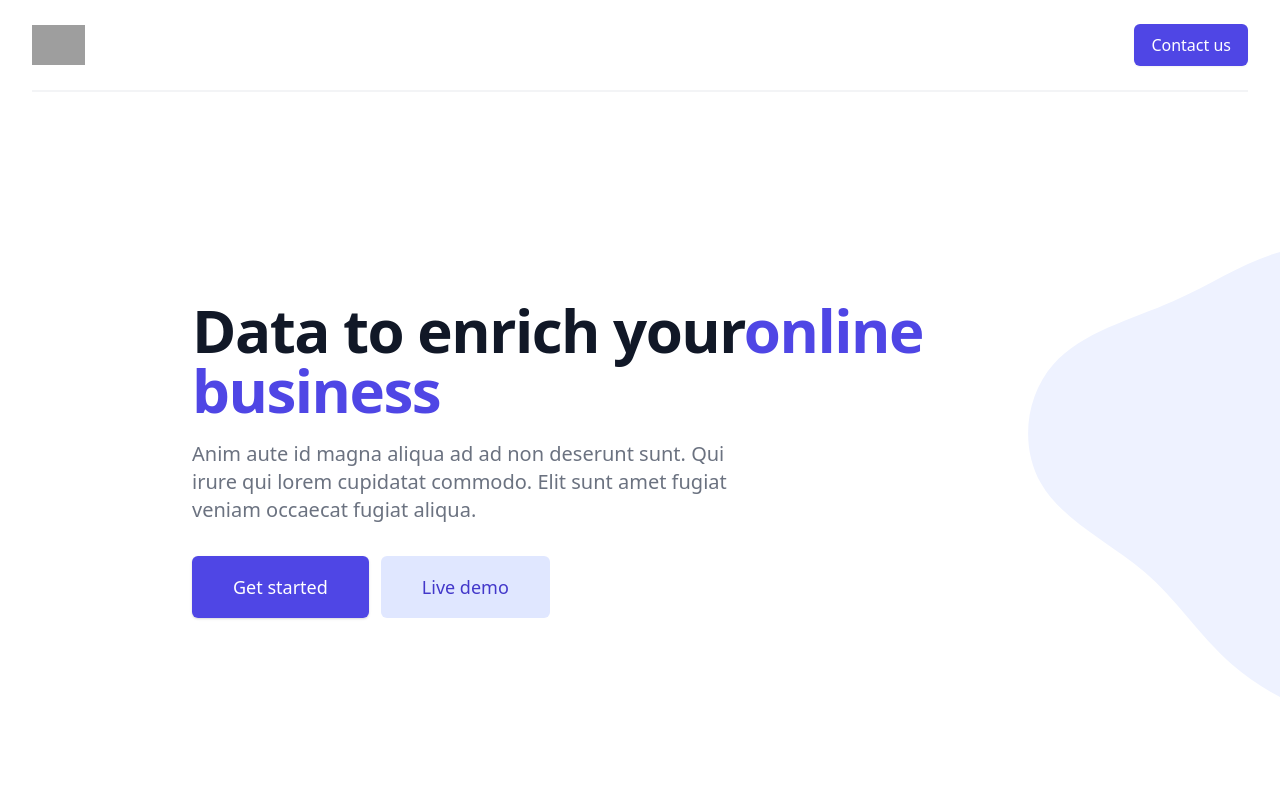
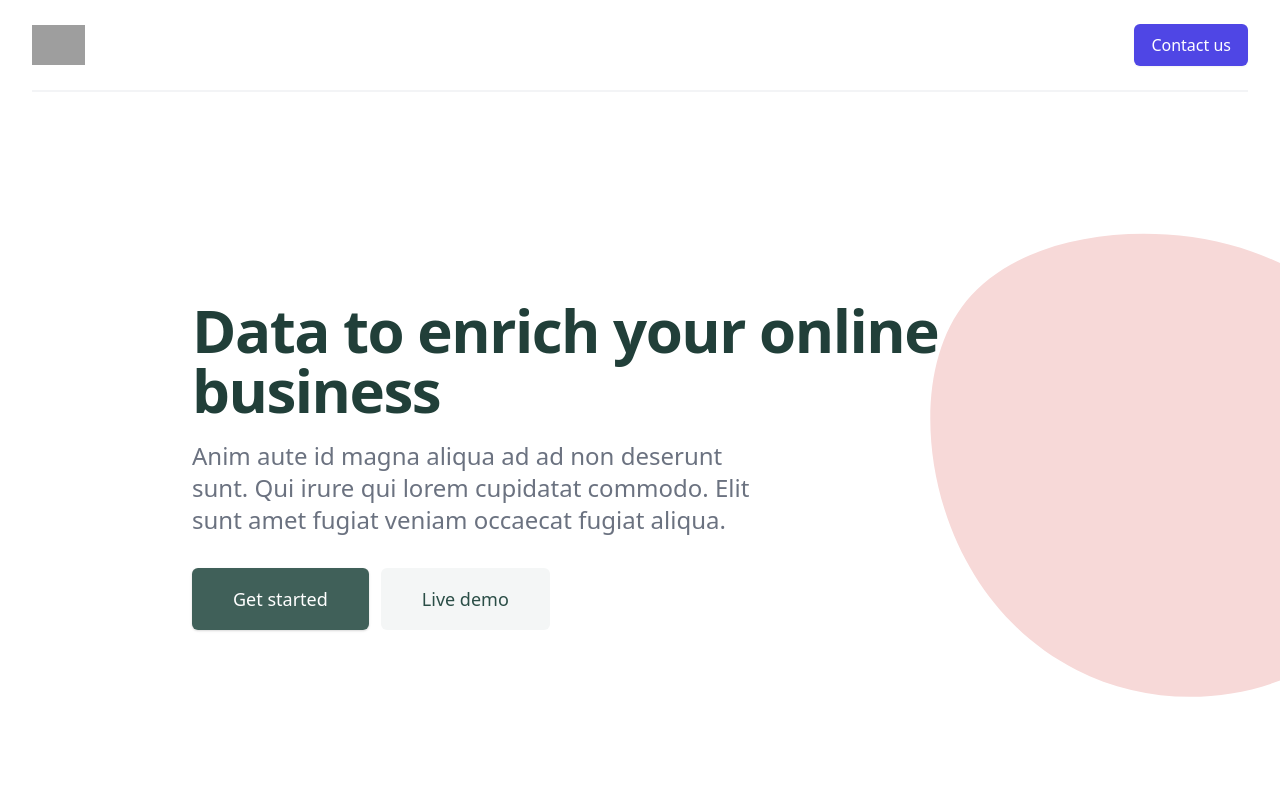
Before and after one commit to FemDev-Consulting/femdevconsulting.ca, a Vue app: page / in a window 1280 px wide. Shown: the top 800 px of the page. Built offline with nearby package versions, Linux system fonts and the light colour scheme; grey boxes are pictures that could not be loaded.

Commit message:
Adjust styles

```diff
--- a/src/components/HomeHero.vue
+++ b/src/components/HomeHero.vue
@@ -1,23 +1,22 @@
 <template>
-  <div class="relative z-10 overflow-hidden">
+  <div class="relative overflow-hidden z-20">
     <div class="container">
       <div class="w-full lg:w-2/3 py-40 md:py-52 md:ml-10 xl:ml-40 bg-gray-200s ">
         <div class="sm:text-center lg:text-left">
-          <h1 class="text-4xl tracking-tight font-extrabold text-gray-900 sm:text-5xl md:text-6xl">
-            <span class="block xl:inline">Data to enrich your</span>
-            <span class="block text-indigo-600 xl:inline">online business</span>
+          <h1 class="text-4xl tracking-tight font-extrabold text-brand-green-800 sm:text-5xl md:text-6xl">
+            Data to enrich your online business
           </h1>
-          <p class="mt-3 text-base text-gray-500 sm:mt-5 sm:text-lg sm:max-w-xl sm:mx-auto md:mt-5 md:text-xl lg:mx-0">
+          <p class="mt-3 leading-loose text-base text-gray-500 sm:mt-5 sm:text-lg sm:max-w-xl sm:mx-auto md:mt-5 md:text-2xl lg:mx-0">
             Anim aute id magna aliqua ad ad non deserunt sunt. Qui irure qui lorem cupidatat commodo. Elit sunt amet fugiat veniam occaecat fugiat aliqua.
           </p>
           <div class="mt-5 sm:mt-8 sm:flex sm:justify-center lg:justify-start">
             <div class="rounded-md shadow">
-              <a href="#" class="w-full flex items-center justify-center px-8 py-3 border border-transparent text-base font-medium rounded-md text-white bg-indigo-600 hover:bg-indigo-700 md:py-4 md:text-lg md:px-10">
+              <a href="#" class="w-full flex items-center justify-center px-8 py-3 border border-transparent text-base font-medium rounded-md text-white bg-brand-green-600 hover:bg-brand-green-700 md:py-4 md:text-lg md:px-10">
                 Get started
               </a>
             </div>
             <div class="mt-3 sm:mt-0 sm:ml-3">
-              <a href="#" class="w-full flex items-center justify-center px-8 py-3 border border-transparent text-base font-medium rounded-md text-indigo-700 bg-indigo-100 hover:bg-indigo-200 md:py-4 md:text-lg md:px-10">
+              <a href="#" class="w-full flex items-center justify-center px-8 py-3 border border-transparent text-base font-medium rounded-md text-brand-green-700 bg-brand-green-100 hover:bg-brand-green-300 md:py-4 md:text-lg md:px-10">
                 Live demo
               </a>
             </div>
@@ -25,12 +24,12 @@
         </div>
       </div>
     </div>
-    <div class="hidden absolute bottom-0 top-0 right-0 lg:flex items-center w-1/2">
+    <div class="hidden absolute bottom-0 top-0 right-0 lg:flex items-center w-1/2" style="z-index: -1;">
       <svg
-        class="transform translate-x-1/2 w-full fill-current text-indigo-50"
+        class="transform scale-125 xl:scale-105 translate-x-1/3 2xl:translate-x-1/2 w-full fill-current text-brand-pink-600"
         viewBox="0 0 200 200"
         xmlns="http://www.w3.org/2000/svg">
-        <path d="M36.5,-58.5C45.5,-51,49.8,-37.8,51.8,-25.9C53.9,-13.9,53.6,-3.1,54.3,9.4C55,22,56.7,36.3,52.2,49.9C47.6,63.5,36.9,76.4,24,79C11.1,81.5,-4.1,73.6,-14.9,64.3C-25.6,54.9,-32,44.1,-42.6,35.1C-53.2,26.1,-68.2,19,-74.7,7.6C-81.3,-3.9,-79.6,-19.7,-70.8,-29.6C-62.1,-39.6,-46.3,-43.6,-33.4,-49.3C-20.4,-55,-10.2,-62.4,1.8,-65.1C13.7,-67.9,27.5,-66,36.5,-58.5Z" transform="translate(100 100)" />
+        <path d="M56.3,-42.2C71.2,-26.2,80.4,-2.9,76,17.6C71.5,38,53.4,55.6,32.9,63.7C12.5,71.8,-10.4,70.4,-28.8,61C-47.3,51.7,-61.4,34.5,-68.1,13.2C-74.8,-8,-74.2,-33.3,-61.6,-48.8C-49,-64.3,-24.5,-70.1,-1.9,-68.6C20.7,-67.1,41.3,-58.3,56.3,-42.2Z" transform="translate(100 100)" />
       </svg>
     </div>
   </div>
```
